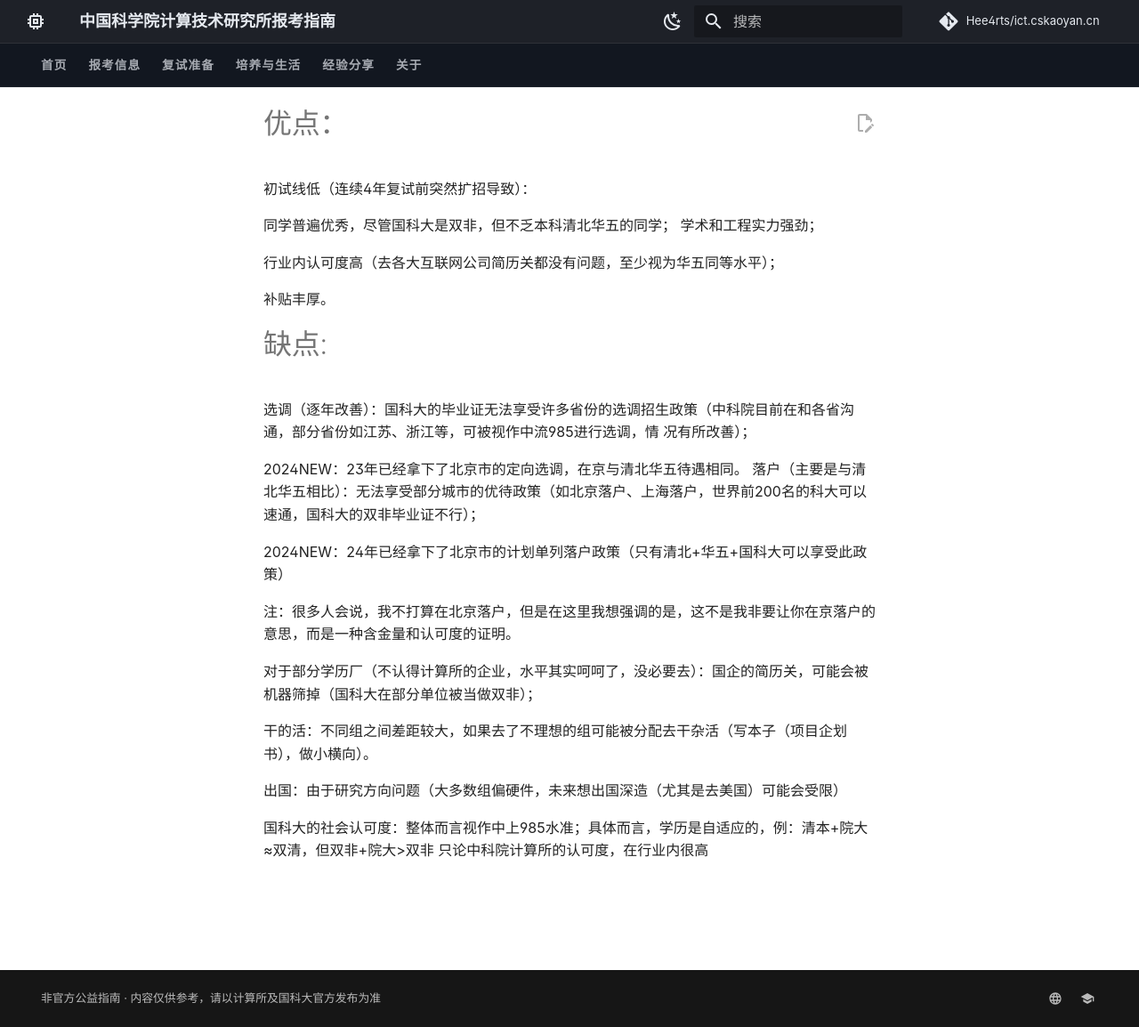
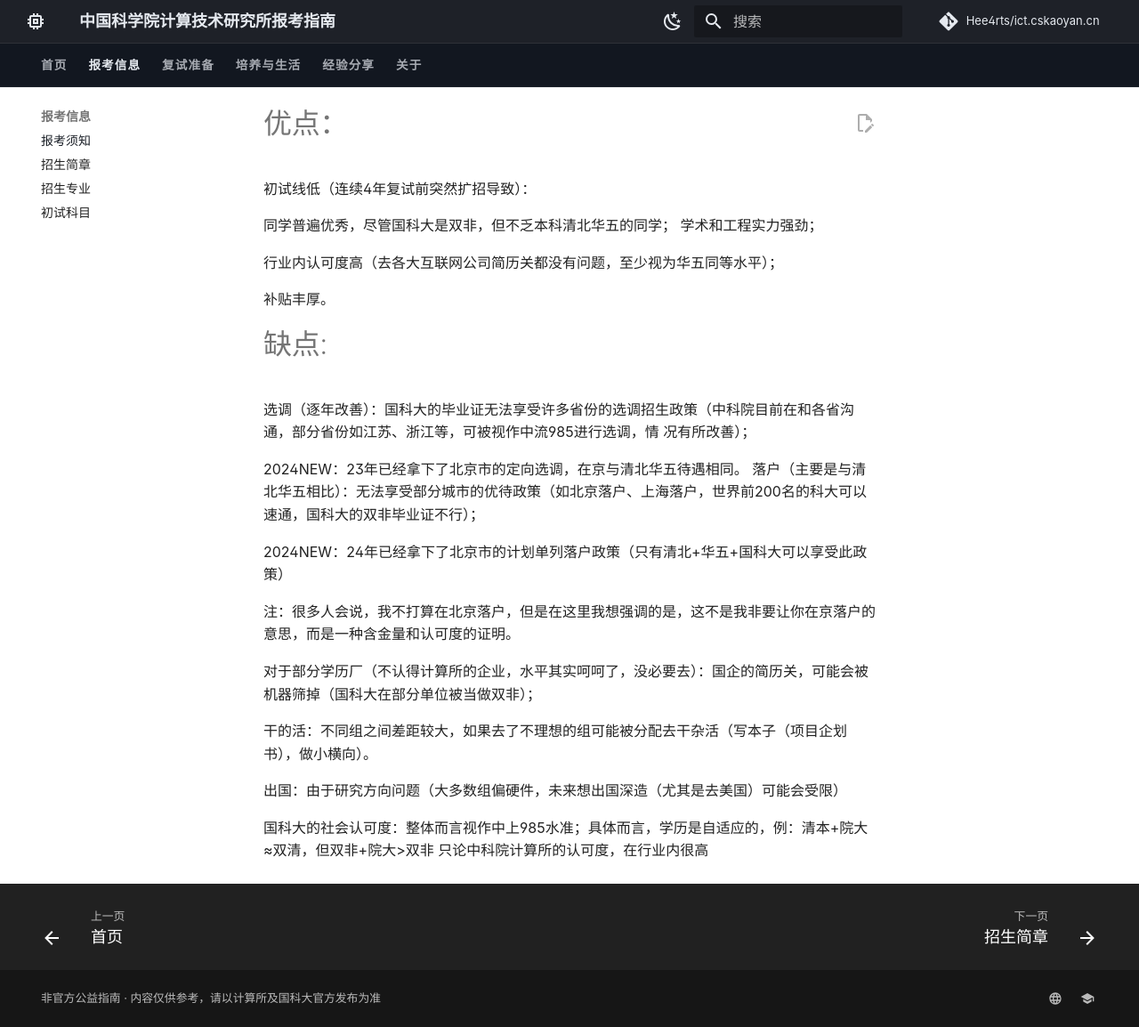
Before and after one commit to Hee4rts/ict.cskaoyan.cn, an MkDocs documentation site: the page built from docs/报考信息/报考须知.md, in a window 1280 px wide and 1154 px high. Shown: the whole window at 89% size. Built offline with MkDocs 1.6.1 and Material for MkDocs 9.7.7, drawn with Linux system fonts in a browser that asks for light colours; comment, search, counter and statistics services are not loaded.

Commit message:
将报考须知加入导航

```diff
--- a/mkdocs.yml
+++ b/mkdocs.yml
@@ -64,6 +64,7 @@ extra_javascript:
 nav:
   - 首页: index.md
   - 报考信息:
+      - 报考须知: 报考信息/报考须知.md
       - 招生简章: 报考信息/招生简章.md
       - 招生专业: 报考信息/招生专业.md
       - 初试科目: 报考信息/初试科目.md
```
